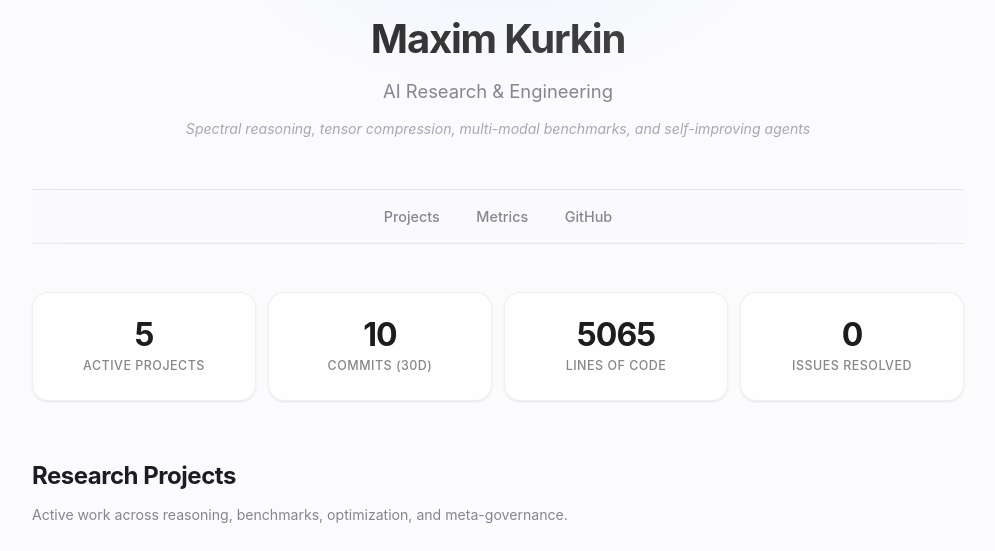
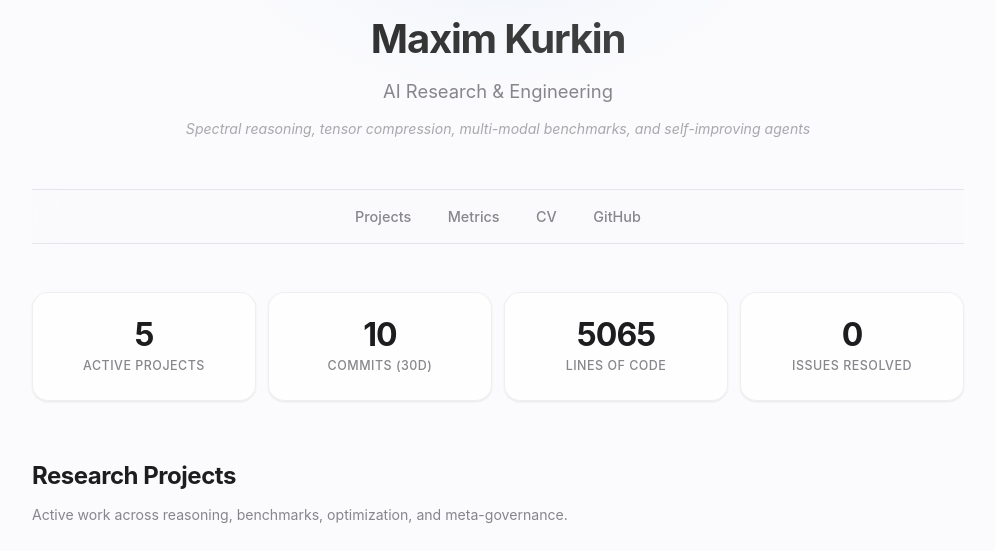
Before and after one commit to Fr0do/fr0do.github.io, a plain HTML site: page index.html in a window 1280 px wide. Shown: the part 181-732 px from the top of the page, without its empty margins (142-1137 px from the left). Drawn offline with Linux system fonts and the light colour scheme; no server answers.

Commit message:
Publish downloadable CV and add nav link
Add full academic resume (Maxim_Kurkin_CV.pdf) and a CV link in the nav.

Co-Authored-By: Claude Opus 4.8 (1M context) <noreply@anthropic.com>

```diff
--- a/index.html
+++ b/index.html
@@ -18,6 +18,7 @@
     <nav>
       <a href="#projects">Projects</a>
       <a href="#stats">Metrics</a>
+      <a href="Maxim_Kurkin_CV.pdf" target="_blank">CV</a>
       <a href="https://github.com/Fr0do" target="_blank">GitHub</a>
     </nav>
 
```
Also changed, not shown: 1 other file.
